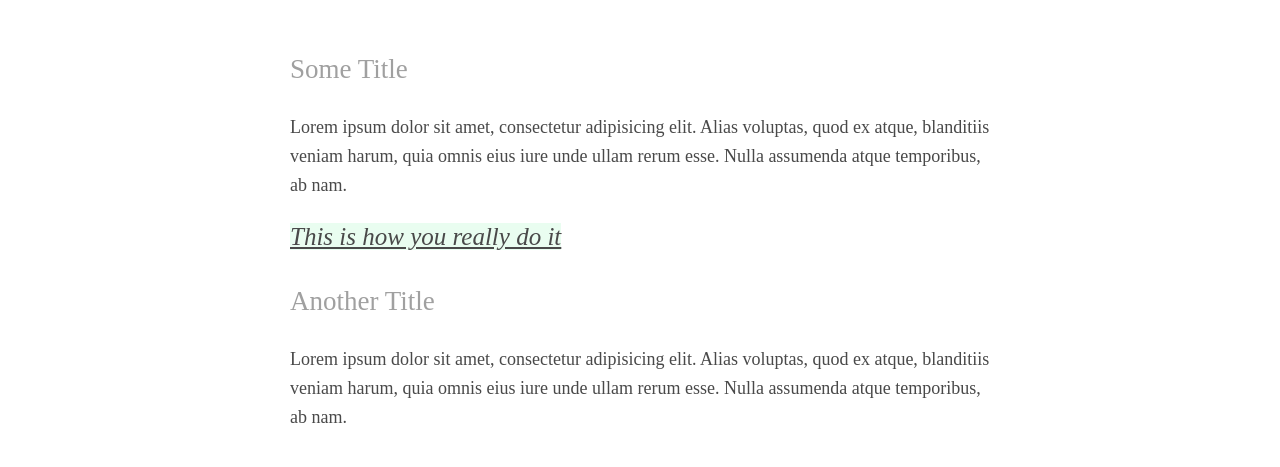
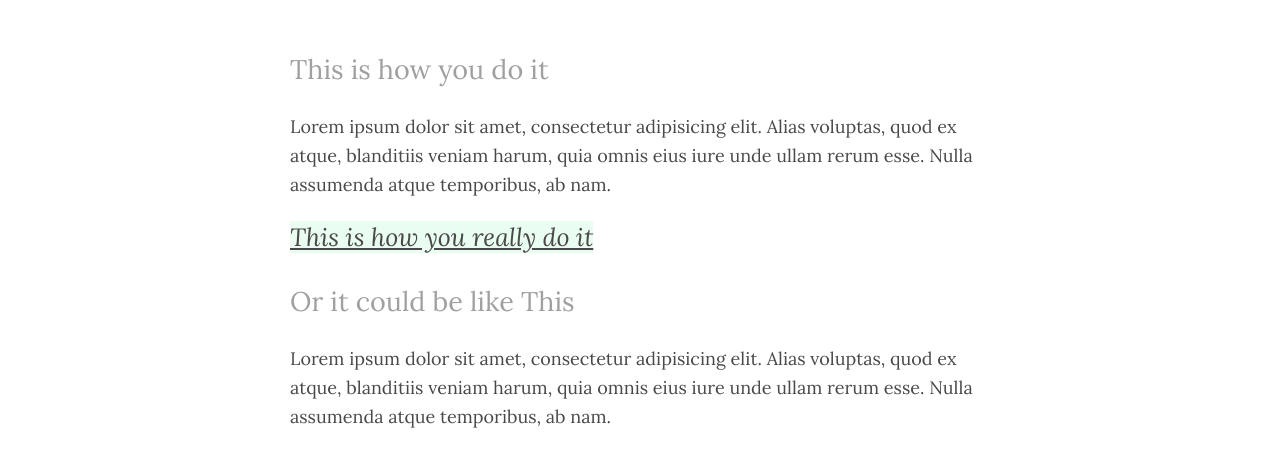
Before and after one commit to Bohaar/medium-article, a plain HTML site: page medium-article/index.html in a window 1280 px wide. Shown: the part 453-920 px from the top of the page. Drawn offline with Linux system fonts and the light colour scheme.

Commit message:
Update index.html
updated

```diff
--- a/medium-article/index.html
+++ b/medium-article/index.html
@@ -1,9 +1,11 @@
 <!DOCTYPE html>
 <html>
     <head>
+      <title>My medium article</title>
       <meta charset="utf-8">
       <meta name="viewport" content="width=device-width, initial-scale=1">
       <link rel="stylesheet" href="style.css">
+      <link href='https://fonts.googleapis.com/css?family=Lora:400,400italic,700|Montserrat:400,700' rel='stylesheet' type='text/css'>
       <link rel="stylesheet" href="https://use.fontawesome.com/releases/v6.1.2/css/all.css">
     </head>
     <body>
@@ -14,11 +16,11 @@
         </div>
       </div>
       <div class="container">
-        <h2>Some Title</h2>
+        <h2>This is how you do it</h2>
         <p>Lorem ipsum dolor sit amet, consectetur adipisicing elit. Alias voluptas, quod ex atque, blanditiis veniam harum, quia omnis eius iure unde ullam rerum esse. Nulla assumenda atque temporibus, ab nam.
         </p>
-        <a href="https://medium.com/le-wagon/from-bootstrapping-to-building-a-brand-that-scales-26b0eda92ddb" class="link-medium" target="_blank">This is how you really do it</a>
-        <h2>Another Title</h2>
+        <a href="#" class="link-medium" target="_blank">This is how you really do it</a>
+        <h2>Or it could be like This</h2>
         <p>Lorem ipsum dolor sit amet, consectetur adipisicing elit. Alias voluptas, quod ex atque, blanditiis veniam harum, quia omnis eius iure unde ullam rerum esse. Nulla assumenda atque temporibus, ab nam.
         </p>
       </div>
```
